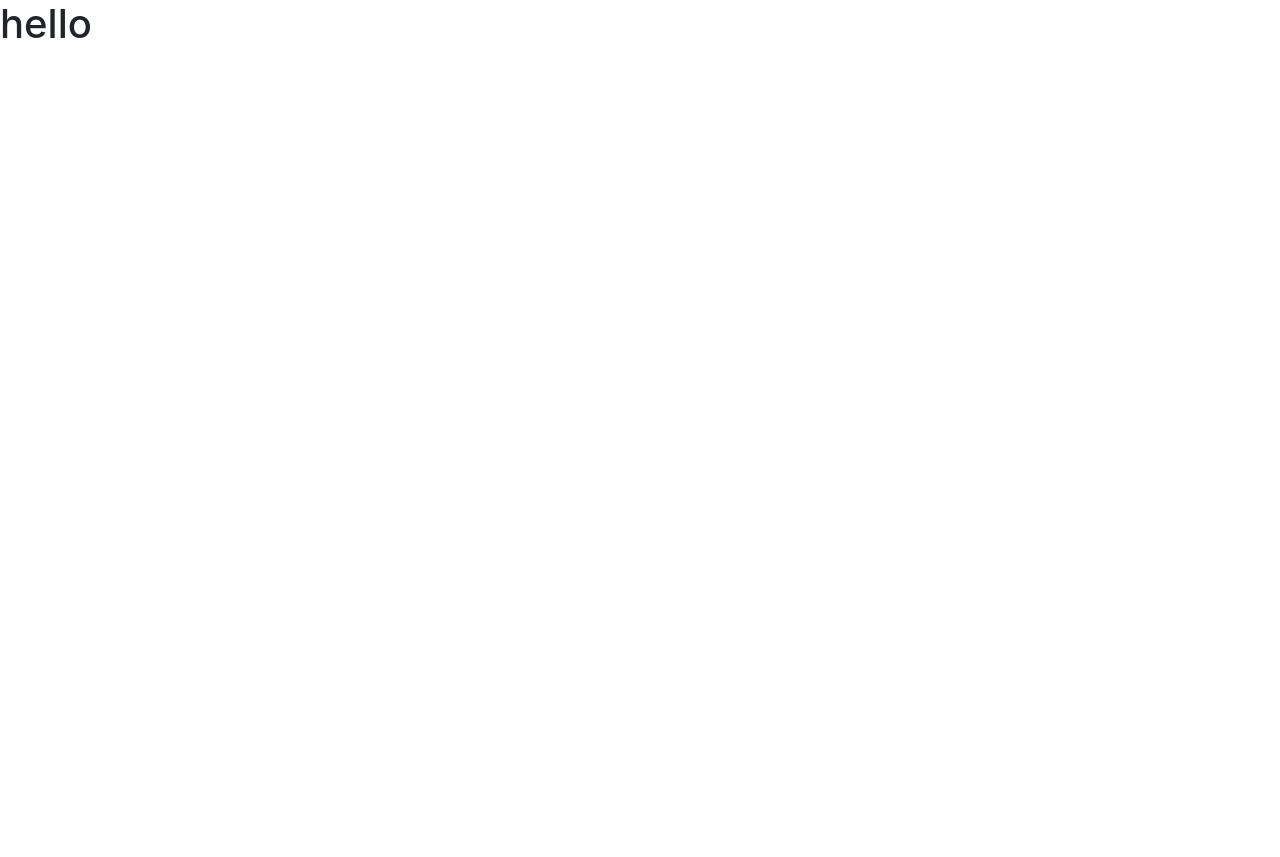
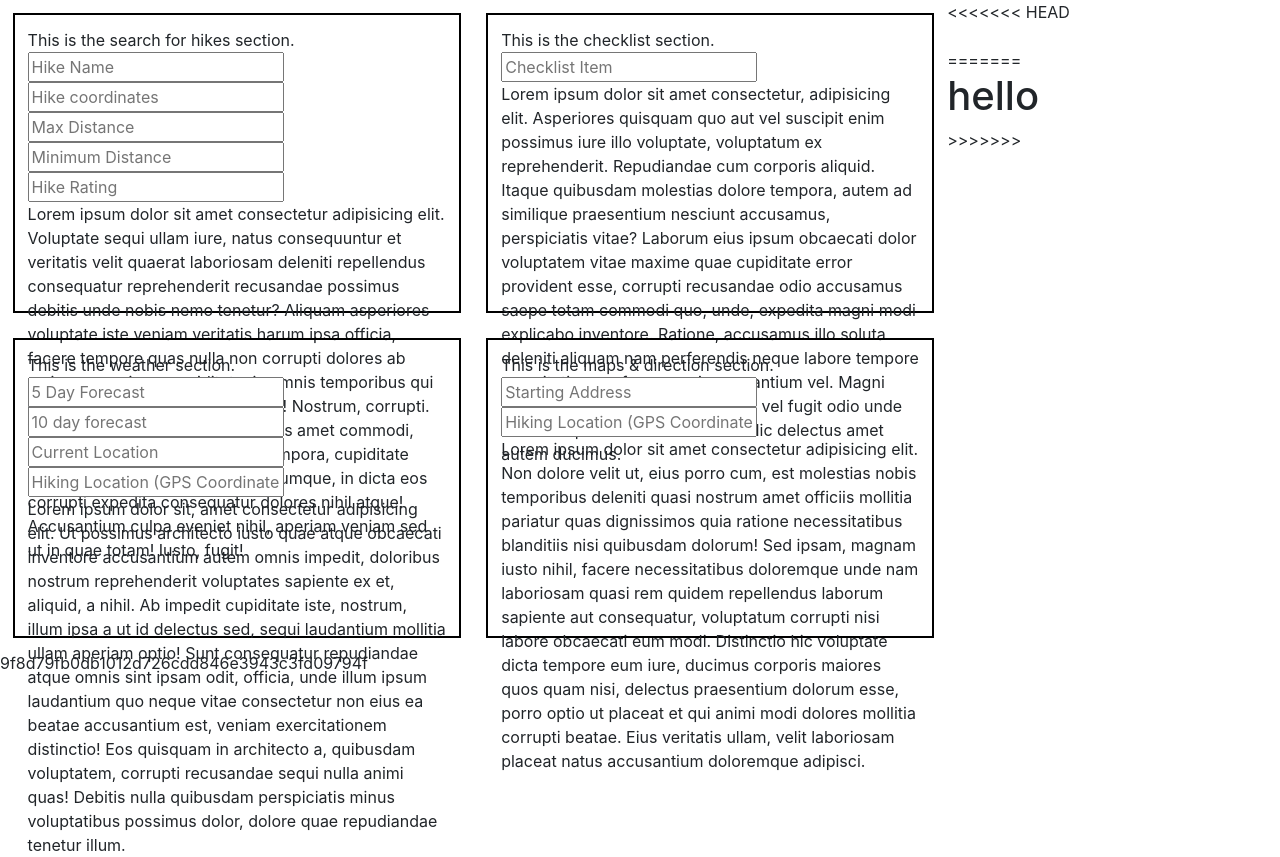
Before and after one commit to ryanbrutocao/project_1, a plain HTML site: page index.html in a window 1280 px wide. Before the commit the page ends 800 px from the top, so only its background shows below. Drawn offline with nearby package versions, Linux system fonts and the light colour scheme.

Commit message:
initial html with id's and reset.css

```diff
--- a/assets/reset.css
+++ b/assets/reset.css
@@ -0,0 +1,48 @@
+/* http://meyerweb.com/eric/tools/css/reset/
+   v2.0 | 20110126
+   License: none (public domain)
+*/
+
+html, body, div, span, applet, object, iframe,
+h1, h2, h3, h4, h5, h6, p, blockquote, pre,
+a, abbr, acronym, address, big, cite, code,
+del, dfn, em, img, ins, kbd, q, s, samp,
+small, strike, strong, sub, sup, tt, var,
+b, u, i, center,
+dl, dt, dd, ol, ul, li,
+fieldset, form, label, legend,
+table, caption, tbody, tfoot, thead, tr, th, td,
+article, aside, canvas, details, embed,
+figure, figcaption, footer, header, hgroup,
+menu, nav, output, ruby, section, summary,
+time, mark, audio, video {
+	margin: 0;
+	padding: 0;
+	border: 0;
+	font-size: 100%;
+	font: inherit;
+	vertical-align: baseline;
+}
+/* HTML5 display-role reset for older browsers */
+article, aside, details, figcaption, figure,
+footer, header, hgroup, menu, nav, section {
+	display: block;
+}
+body {
+	line-height: 1;
+}
+ol, ul {
+	list-style: none;
+}
+blockquote, q {
+	quotes: none;
+}
+blockquote:before, blockquote:after,
+q:before, q:after {
+	content: '';
+	content: none;
+}
+table {
+	border-collapse: collapse;
+	border-spacing: 0;
+}
--- a/assets/style.css
+++ b/assets/style.css
@@ -0,0 +1,9 @@
+.box {
+  border: 2px solid black;
+  height: 300px;
+
+  max-width: 35%;
+  float: left;
+  margin: 1%;
+  padding: 1%;
+}
--- a/index.html
+++ b/index.html
@@ -6,6 +6,69 @@
     <meta charset="utf-8">
     <meta name="viewport" content="width=device-width, initial-scale=1, shrink-to-fit=no">
 
+<<<<<<< HEAD
+   <link rel="stylesheet" href="./assets/reset.css">
+   <link rel="stylesheet" href="./assets/style.css">
+  </head>
+  <body>
+    <script type="text/javascript">   </script>
+    <script src="https://code.jquery.com/jquery-3.3.1.slim.min.js" integrity="sha384-q8i/X+965DzO0rT7abK41JStQIAqVgRVzpbzo5smXKp4YfRvH+8abtTE1Pi6jizo" crossorigin="anonymous"></script>
+    <script src="https://cdnjs.cloudflare.com/ajax/libs/jquery/3.2.1/jquery.min.js"></script>
+<!-- Keep these links up top -->
+<!-- Working code below here -->
+<container>
+<div class="searchHikes box">
+  This is the search for hikes section. <br>
+
+<input type="text" id="hikeName" placeholder="Hike Name"><br>
+<input type="text" id="hikingCoordinates" placeholder="Hike coordinates"><br>
+<input type="text" id="hikeMaxDistance" placeholder="Max Distance"><br>
+<input type="text" id="hikeMinDistance" placeholder="Minimum Distance"><br>
+<input type="text" id="hikeRating"placeholder="Hike Rating"><br>
+
+
+  Lorem ipsum dolor sit amet consectetur adipisicing elit. Voluptate sequi ullam iure, natus consequuntur et veritatis velit quaerat laboriosam deleniti repellendus consequatur reprehenderit recusandae possimus debitis unde nobis nemo tenetur? Aliquam asperiores voluptate iste veniam veritatis harum ipsa officia, facere tempore quas nulla non corrupti dolores ab maiores possimus cupiditate, in omnis temporibus qui officiis dignissimos voluptatem ex! Nostrum, corrupti. Voluptates cupiditate cum ea nobis amet commodi, quisquam doloribus ipsa sunt! Tempora, cupiditate praesentium neque est incidunt cumque, in dicta eos corrupti expedita consequatur dolores nihil atque! Accusantium culpa eveniet nihil, aperiam veniam sed ut in quae totam! Iusto, fugit!
+</div>
+
+<div class="userChecklist box">
+  This is the checklist section. <br>
+  <input type="text" id="checklistItem" placeholder="Checklist Item"><br>
+
+  Lorem ipsum dolor sit amet consectetur, adipisicing elit. Asperiores quisquam quo aut vel suscipit enim possimus iure illo voluptate, voluptatum ex reprehenderit. Repudiandae cum corporis aliquid. Itaque quibusdam molestias dolore tempora, autem ad similique praesentium nesciunt accusamus, perspiciatis vitae? Laborum eius ipsum obcaecati dolor voluptatem vitae maxime quae cupiditate error provident esse, corrupti recusandae odio accusamus saepe totam commodi quo, unde, expedita magni modi explicabo inventore. Ratione, accusamus illo soluta deleniti aliquam nam perferendis neque labore tempore exercitationem, facere, qui accusantium vel. Magni minus, voluptates eveniet maxime vel fugit odio unde non corrupti molestias ducimus. Hic delectus amet autem ducimus.
+</div><br>
+
+<div class="currentWeather box">
+    This is the weather section. <br>
+<input type="text" id="fiveDayForecast" placeholder="5 Day Forecast"><br>
+<input type="text" id="tenDayForecast" placeholder="10 day forecast"><br>
+<input type="text" id="currentLocation" placeholder="Current Location"><br>
+<input type="text" id="hikeLocationOne" placeholder="Hiking Location (GPS Coordinates)"><br>
+
+  Lorem ipsum dolor sit, amet consectetur adipisicing elit. Ut possimus architecto iusto quae atque obcaecati inventore accusantium autem omnis impedit, doloribus nostrum reprehenderit voluptates sapiente ex et, aliquid, a nihil. Ab impedit cupiditate iste, nostrum, illum ipsa a ut id delectus sed, sequi laudantium mollitia ullam aperiam optio! Sunt consequatur repudiandae atque omnis sint ipsam odit, officia, unde illum ipsum laudantium quo neque vitae consectetur non eius ea beatae accusantium est, veniam exercitationem distinctio! Eos quisquam in architecto a, quibusdam voluptatem, corrupti recusandae sequi nulla animi quas! Debitis nulla quibusdam perspiciatis minus voluptatibus possimus dolor, dolore quae repudiandae tenetur illum.
+</div>
+
+<div class="mapDirections box">
+  This is the maps & direction section. <br>
+
+  <input type="text" id="startingLocation" placeholder="Starting Address"><br>
+<input type="text" id="hikeLocationTwo" placeholder="Hiking Location (GPS Coordinates)"><br>
+
+  Lorem ipsum dolor sit amet consectetur adipisicing elit. Non dolore velit ut, eius porro cum, est molestias nobis temporibus deleniti quasi nostrum amet officiis mollitia pariatur quas dignissimos quia ratione necessitatibus blanditiis nisi quibusdam dolorum! Sed ipsam, magnam iusto nihil, facere necessitatibus doloremque unde nam laboriosam quasi rem quidem repellendus laborum sapiente aut consequatur, voluptatum corrupti nisi labore obcaecati eum modi. Distinctio hic voluptate dicta tempore eum iure, ducimus corporis maiores quos quam nisi, delectus praesentium dolorum esse, porro optio ut placeat et qui animi modi dolores mollitia corrupti beatae. Eius veritatis ullam, velit laboriosam placeat natus accusantium doloremque adipisci.
+</div><br>
+</container>
+
+
+
+
+
+
+
+
+<!-- Working code above here -->
+<!-- Keep these links at the bottom -->
+<script src="https://cdnjs.cloudflare.com/ajax/libs/popper.js/1.14.7/umd/popper.min.js" integrity="sha384-UO2eT0CpHqdSJQ6hJty5KVphtPhzWj9WO1clHTMGa3JDZwrnQq4sF86dIHNDz0W1" crossorigin="anonymous"></script>
+<script src="./assets/app.js"></script>
+=======
     <!-- Bootstrap CSS -->
     <link rel="stylesheet" href="https://stackpath.bootstrapcdn.com/bootstrap/4.3.1/css/bootstrap.min.css" integrity="sha384-ggOyR0iXCbMQv3Xipma34MD+dH/1fQ784/j6cY/iJTQUOhcWr7x9JvoRxT2MZw1T" crossorigin="anonymous">
   </head>
@@ -17,5 +80,6 @@
     <script src="https://code.jquery.com/jquery-3.3.1.slim.min.js" integrity="sha384-q8i/X+965DzO0rT7abK41JStQIAqVgRVzpbzo5smXKp4YfRvH+8abtTE1Pi6jizo" crossorigin="anonymous"></script>
     <script src="https://cdnjs.cloudflare.com/ajax/libs/popper.js/1.14.7/umd/popper.min.js" integrity="sha384-UO2eT0CpHqdSJQ6hJty5KVphtPhzWj9WO1clHTMGa3JDZwrnQq4sF86dIHNDz0W1" crossorigin="anonymous"></script>
     <script src="https://stackpath.bootstrapcdn.com/bootstrap/4.3.1/js/bootstrap.min.js" integrity="sha384-JjSmVgyd0p3pXB1rRibZUAYoIIy6OrQ6VrjIEaFf/nJGzIxFDsf4x0xIM+B07jRM" crossorigin="anonymous"></script>
+>>>>>>> 9f8d79fb0db1012d726cdd846e3943c3fd09794f
   </body>
 </html>
```
